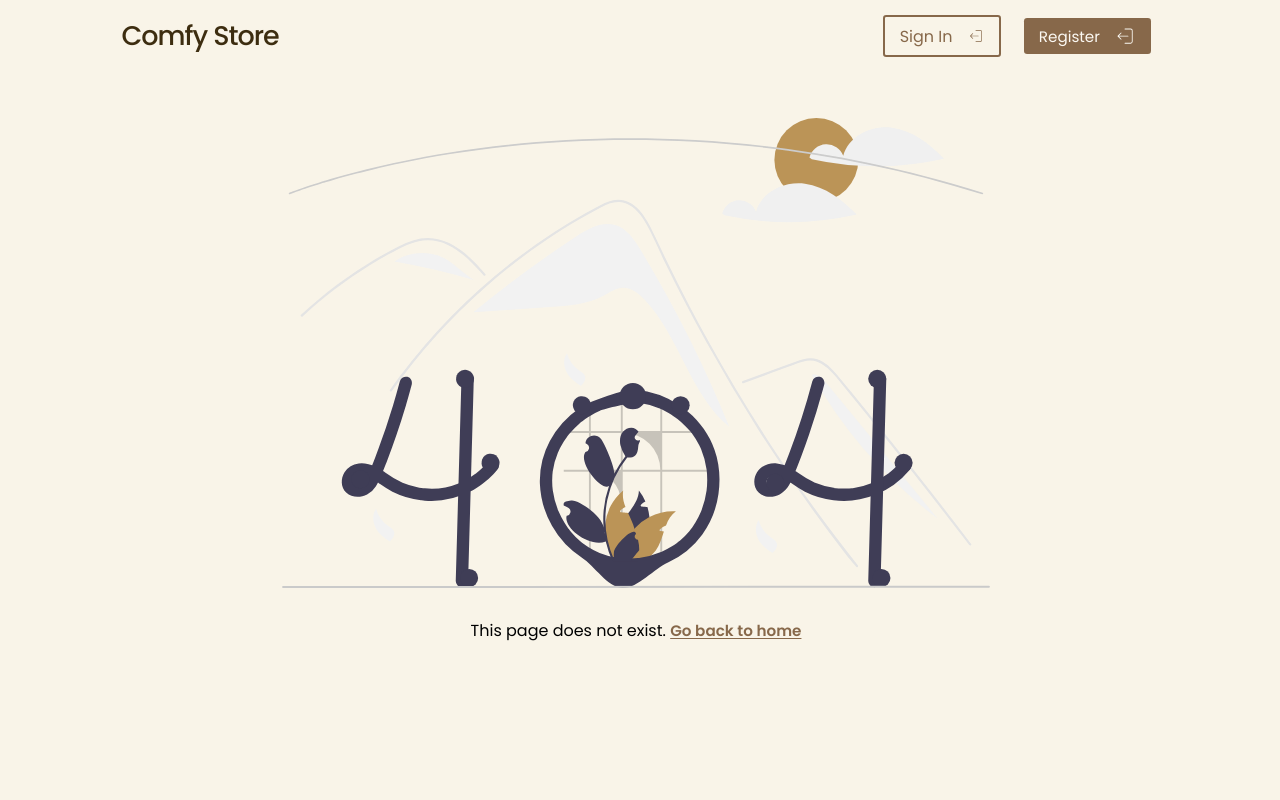
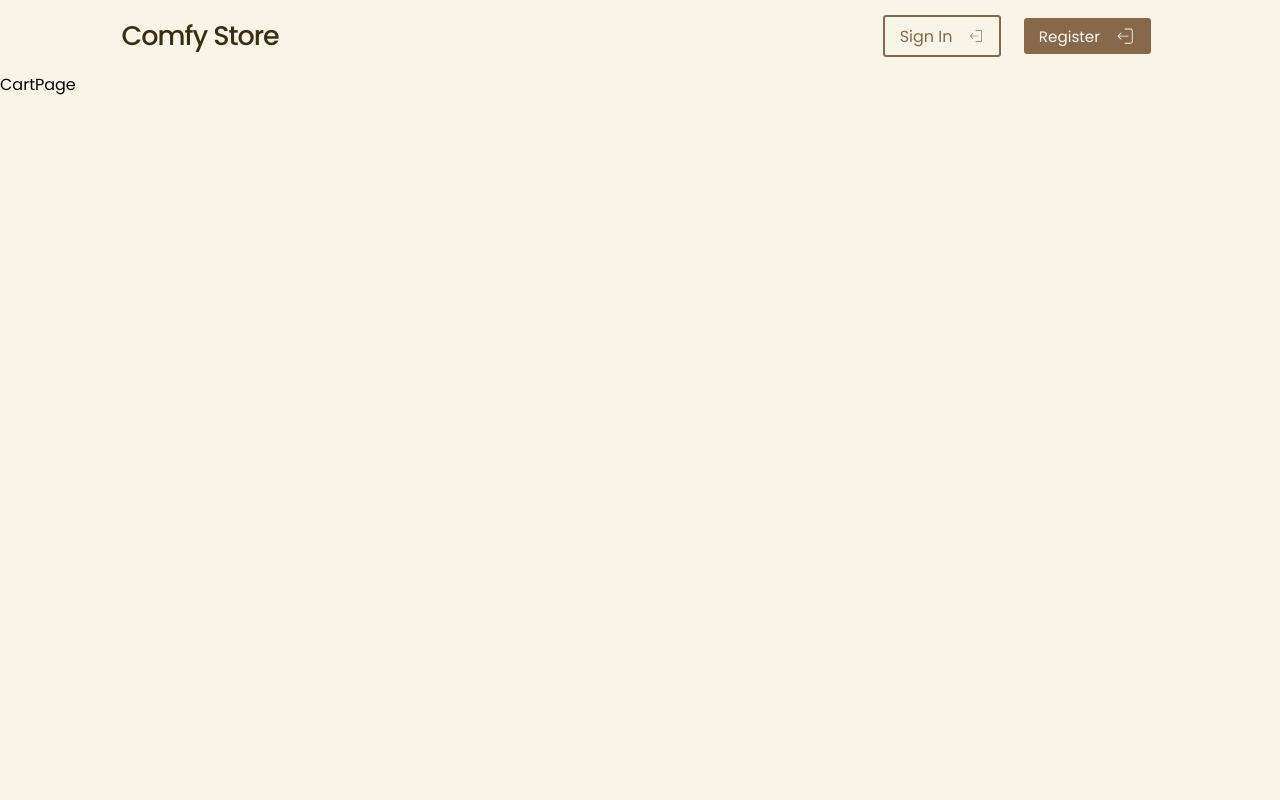
Before and after one commit to Git-Darkmoon/Comfy-Store-v2, a Next.js app: page /cart in a window 1280 px wide. Before the commit this address had no page. Shown: the top 800 px of the page. Built offline with nearby package versions, Linux system fonts and the light colour scheme.

Commit message:
feat (cart): Added page route.

```diff
--- /dev/null
+++ b/src/app/(pages)/cart/page.tsx
@@ -0,0 +1,4 @@
+const CartPage = () => {
+  return <div>CartPage</div>
+}
+export default CartPage
```
